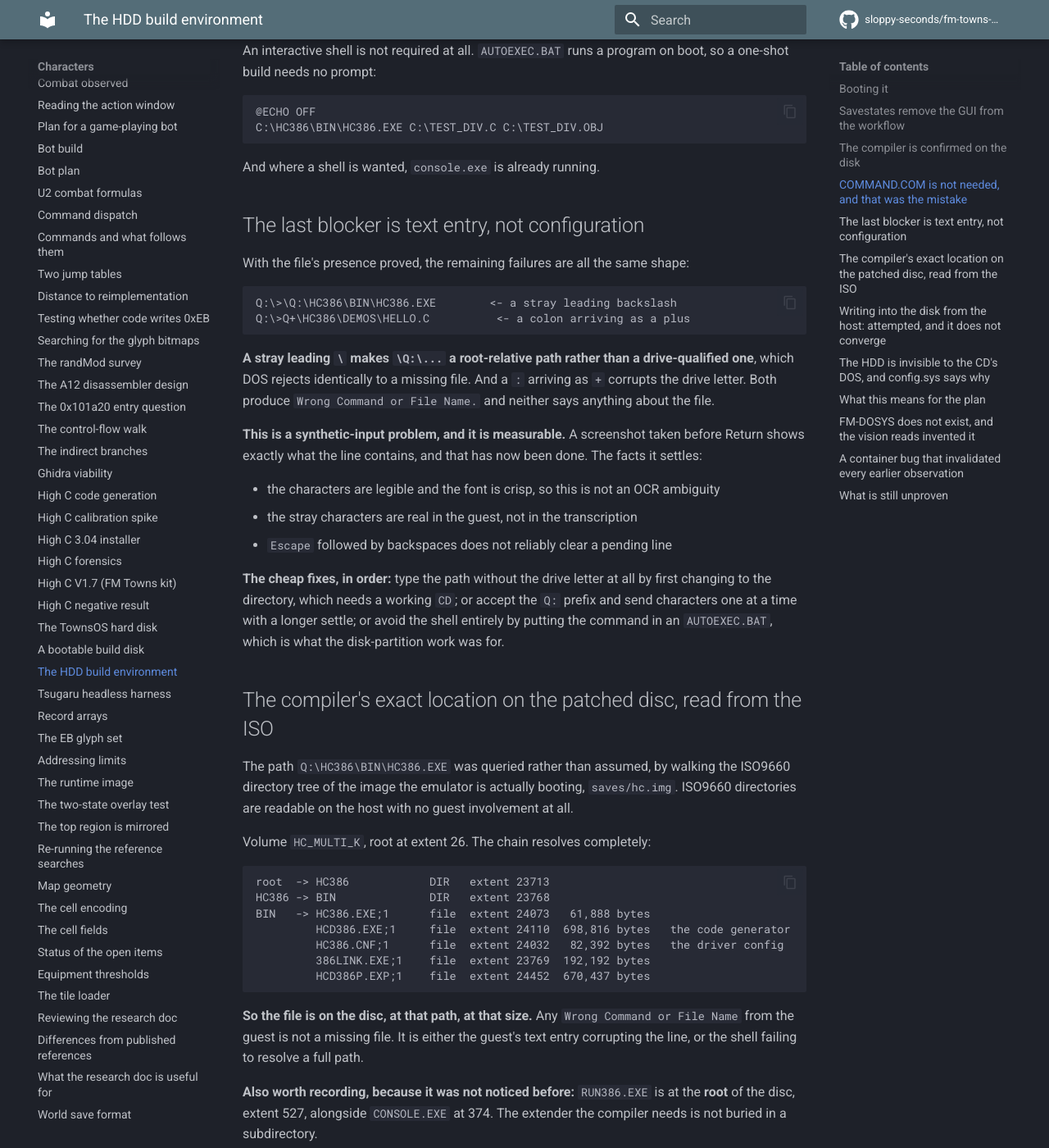
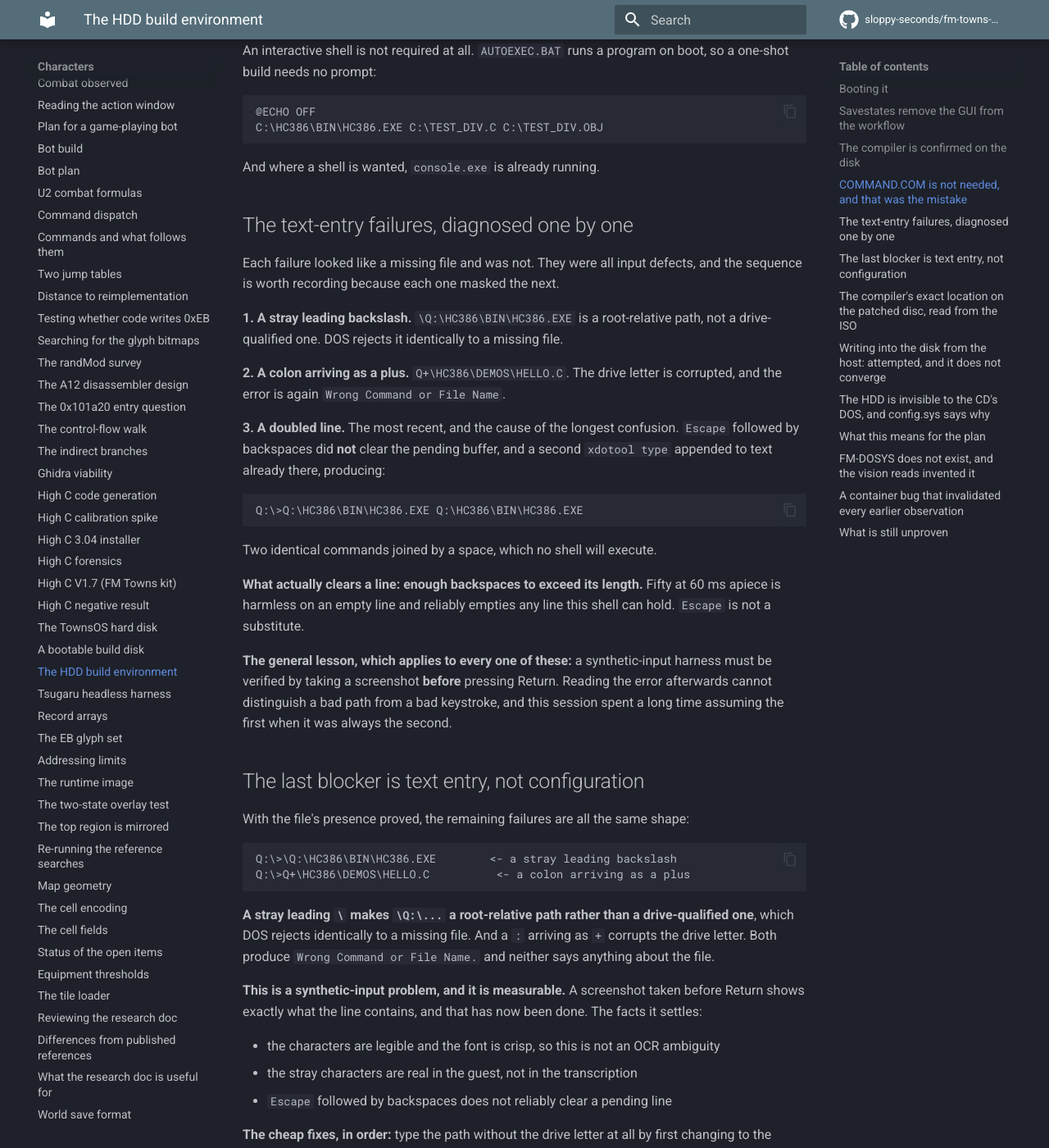
Before and after one commit to sloppy-seconds/fm-towns-ultima, an MkDocs documentation site: the page built from docs/hdd-build-environment.md, in a window 1280 px wide and 1400 px high, scrolled down 1500 px. Shown: the whole window at 82% size. Built offline with MkDocs 1.6.1 and Material for MkDocs 9.7.7, drawn with Linux system fonts in a browser that asks for light colours; comment, search, counter and statistics services are not loaded.

Commit message:
Diagnose the three input defects that each looked like a missing file
Every failure at the Q:\> prompt looked like a bad path and none of them was. Recording the sequence because each
masked the next.

ONE: a stray leading backslash. \Q:\HC386\BIN\HC386.EXE is a root-relative path, not a drive-qualified one, and DOS
rejects it identically to a missing file.

TWO: a colon arriving as a plus, Q+\HC386\DEMOS\HELLO.C, corrupting the drive letter. Same error text.

THREE, and the cause of the longest confusion: a DOUBLED LINE. Escape followed by backspaces did not clear the
pending buffer, and a second xdotool type appended to what was already there:

  Q:\>Q:\HC386\BIN\HC386.EXE Q:\HC386\BIN\HC386.EXE

Two identical commands joined by a space, which no shell will execute.

WHAT ACTUALLY CLEARS A LINE is enough backspaces to exceed its length. Fifty at 60 ms each is harmless on an empty
line and reliably empties anything this shell can hold. Escape is not a substitute for it.

THE GENERAL LESSON, and it applies to all three: a synthetic-input harness has to be verified by screenshotting
BEFORE Return. Reading the error afterwards cannot distinguish a bad path from a bad keystroke, and this session
spent a long time assuming the first when it was always the second.

What makes the confusion expensive in this case is that the file's presence had already been proved from the ISO at
a known extent and size, so the diagnostic should have been "the input is wrong" long before it was.

````diff
--- a/docs/hdd-build-environment.md
+++ b/docs/hdd-build-environment.md
@@ -63,6 +63,33 @@ C:\HC386\BIN\HC386.EXE C:\TEST_DIV.C C:\TEST_DIV.OBJ
 ```
 
 And where a shell is wanted, `console.exe` is already running.
+
+## The text-entry failures, diagnosed one by one
+
+Each failure looked like a missing file and was not. They were all input defects, and the sequence is worth
+recording because each one masked the next.
+
+**1. A stray leading backslash.** `\Q:\HC386\BIN\HC386.EXE` is a root-relative path, not a drive-qualified one.
+DOS rejects it identically to a missing file.
+
+**2. A colon arriving as a plus.** `Q+\HC386\DEMOS\HELLO.C`. The drive letter is corrupted, and the error is again
+`Wrong Command or File Name`.
+
+**3. A doubled line.** The most recent, and the cause of the longest confusion. `Escape` followed by backspaces did
+**not** clear the pending buffer, and a second `xdotool type` appended to text already there, producing:
+
+```
+Q:\>Q:\HC386\BIN\HC386.EXE Q:\HC386\BIN\HC386.EXE
+```
+
+Two identical commands joined by a space, which no shell will execute.
+
+**What actually clears a line: enough backspaces to exceed its length.** Fifty at 60 ms apiece is harmless on an
+empty line and reliably empties any line this shell can hold. `Escape` is not a substitute.
+
+**The general lesson, which applies to every one of these:** a synthetic-input harness must be verified by taking a
+screenshot **before** pressing Return. Reading the error afterwards cannot distinguish a bad path from a bad
+keystroke, and this session spent a long time assuming the first when it was always the second.
 
 ## The last blocker is text entry, not configuration
 
````
